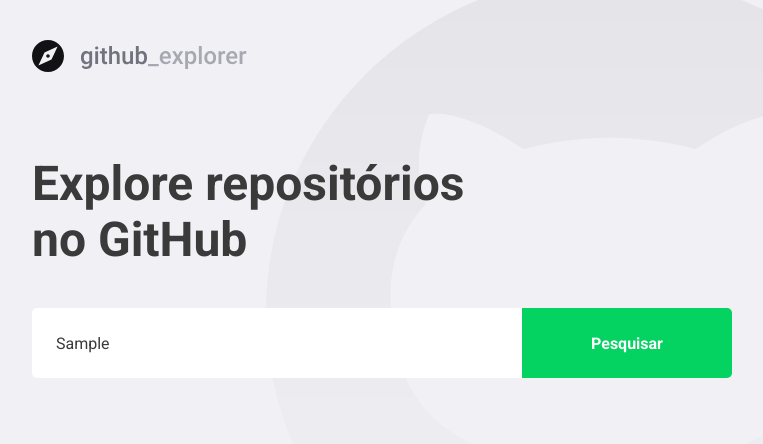
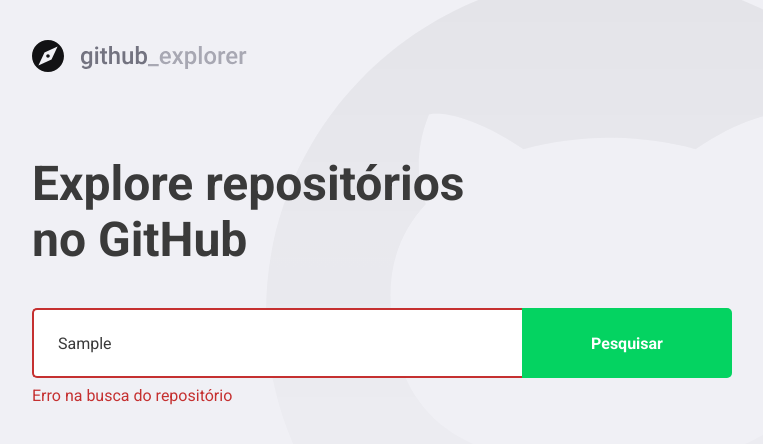
Before and after one commit to lucianobs1/github-search, a React (Create React App) app: page / in a window 1280 px wide. Both pictures are taken after typing "Sample" into the empty fields and a click on the button "Pesquisar". Shown: the top 444 px of the page, without its empty margins (148-911 px from the left). Built offline with nearby package versions, Linux system fonts and the light colour scheme; no server answers.

Commit message:
add rules eslint.json and styles error in dashboard

```diff
--- a/src/pages/Dashboard/index.tsx
+++ b/src/pages/Dashboard/index.tsx
@@ -1,9 +1,8 @@
 import React, { useState, FormEvent } from 'react';
 import { FiChevronRight } from 'react-icons/fi';
 import api from '../../services/api';
-
+import { Title, Form, Repositories, Error } from './styles';
 import logoImg from '../../assets/app-logo.svg';
-import { Title, Form, Repositories } from './styles';
 
 interface Repository {
   full_name: string;
@@ -16,21 +15,33 @@
 
 const Dashboard: React.FC = () => {
   const [newRepo, setNewRepo] = useState('');
+  const [inputError, setInputError] = useState('');
   const [repositories, setRepositories] = useState<Repository[]>([]);
 
   async function handleAddRepository(
     event: FormEvent<HTMLFormElement>,
   ): Promise<void> {
+    event.preventDefault();
+
     // Adição de um novo repositório
     // Consumir API do GitHub
     // Salvar o novo estado no repositorio
-    event.preventDefault();
 
-    const response = await api.get<Repository>(`repos/${newRepo}`);
-    const repository = response.data;
+    if (!newRepo) {
+      setInputError('Digite o autor/nome do repositório');
+      return;
+    }
 
-    setRepositories([...repositories, repository]);
-    setNewRepo('');
+    try {
+      const response = await api.get<Repository>(`repos/${newRepo}`);
+      const repository = response.data;
+
+      setRepositories([...repositories, repository]);
+      setNewRepo('');
+      setInputError('');
+    } catch (error) {
+      setInputError('Erro na busca do repositório');
+    }
   }
 
   return (
@@ -38,7 +49,7 @@
       <img src={logoImg} alt="Github Explorer" />
       <Title>Explore repositórios no GitHub</Title>
 
-      <Form onSubmit={handleAddRepository}>
+      <Form hasError={!!inputError} onSubmit={handleAddRepository}>
         <input
           value={newRepo}
           onChange={(e) => setNewRepo(e.target.value)}
@@ -47,6 +58,8 @@
         />
         <button type="submit">Pesquisar</button>
       </Form>
+
+      {inputError && <Error>{inputError}</Error>}
 
       <Repositories>
         {repositories.map((repository) => (
--- a/src/pages/Dashboard/styles.ts
+++ b/src/pages/Dashboard/styles.ts
@@ -1,5 +1,9 @@
-import styled from 'styled-components';
+import styled, { css } from 'styled-components';
 import { shade } from 'polished';
+
+interface FormProps {
+  hasError: boolean;
+}
 
 export const Title = styled.h1`
   font-size: 48px;
@@ -10,7 +14,7 @@
   margin-top: 80px;
 `;
 
-export const Form = styled.form`
+export const Form = styled.form<FormProps>`
   margin-top: 40px;
   max-width: 700px;
 
@@ -23,6 +27,14 @@
     border: 0;
     border-radius: 5px 0 0 5px;
     color: #3a3a3a;
+    border: 2px solid #fff;
+
+    ${(props) =>
+      props.hasError &&
+      css`
+        border-color: #c53030;
+        border-right: 0;
+      `}
 
     &::placeholder {
       color: #a8a8d3;
@@ -42,6 +54,12 @@
       background: ${shade(0.2, '#04d361')};
     }
   }
+`;
+
+export const Error = styled.span`
+  display: block;
+  color: #c53030;
+  margin-top: 8px;
 `;
 
 export const Repositories = styled.div`
--- a/src/services/api.ts
+++ b/src/services/api.ts
@@ -1,7 +1,5 @@
 import axios from 'axios';
 
-const api = axios.create({
-  baseURL: 'https://api.github.com',
-});
+const api = axios.create({ baseURL: 'https://api.github.com' });
 
 export default api;
```
Also changed, not shown: .eslintrc.json, 1 other file (tests, documents, lock files or other folders).
